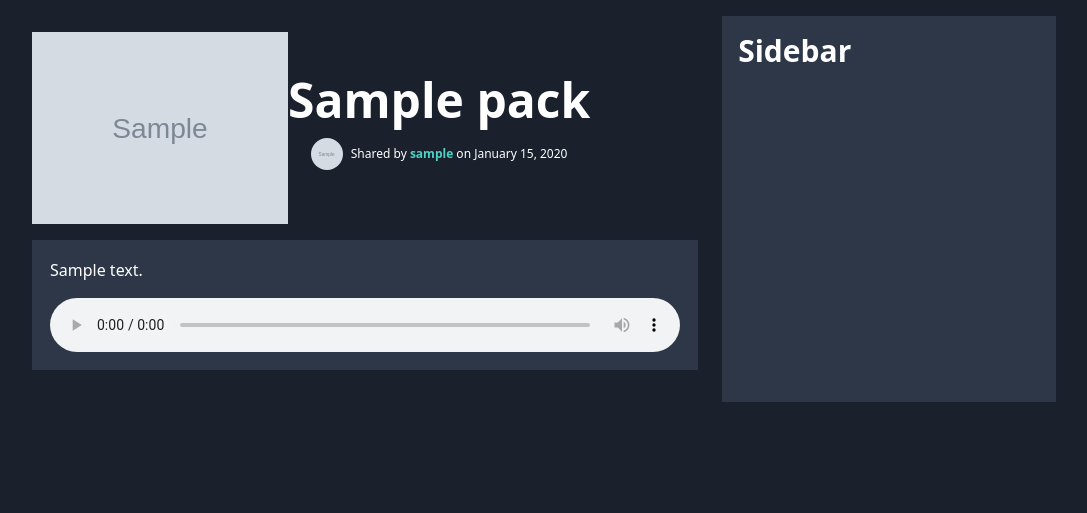
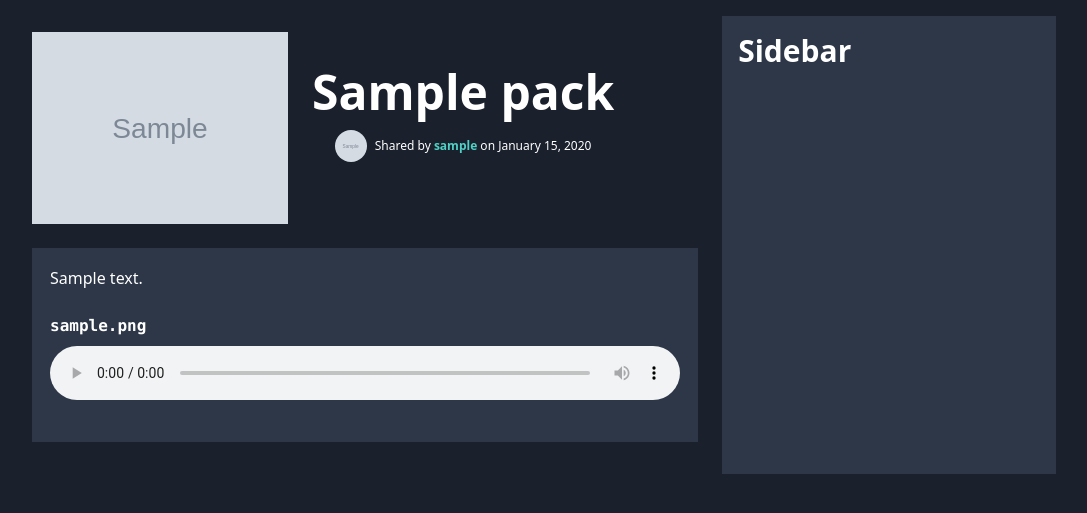
Before and after one commit to davidysoards/cookup, a Django app: a page that uses sound_share/templates/sound_share/pack_detail.html in a window 1280 px wide. Shown: the part 62-575 px from the top of the page, without its empty margins (96-1183 px from the left). Run offline with Django 3.2, Linux system fonts and the light colour scheme; tables that the repository leaves empty hold one stand-in row (values such as "Sample post"); grey boxes marked "Sample" are stand-in pictures.

Commit message:
List associated sounds on Pack Detail page

```diff
--- a/sound_share/models.py
+++ b/sound_share/models.py
@@ -5,6 +5,7 @@ from django.contrib.auth.models import User
 from django.utils.text import slugify
 from django.contrib import admin
 from django.urls import reverse
+import os
 
 
 class Pack(models.Model):
@@ -47,5 +48,9 @@ class Sound(models.Model):
     def __str__(self):
         return self.name
 
+    # get the file name without the path
+    def filename(self):
+        return os.path.basename(self.audio_file.name)
+
     # def get_absolute_url(self):
     #     return reverse("sound-detail", kwargs={"pk": self.pk})
--- a/sound_share/templates/sound_share/pack_detail.html
+++ b/sound_share/templates/sound_share/pack_detail.html
@@ -1,27 +1,32 @@
 {% extends "base.html" %}
 
 {% block main %}
-<div class="md:flex items-center">
+<div class="md:flex items-center mb-6">
   <img class="w-64 mx-auto md:mx-0 mb-4 md:mb-0" src="{{ object.image.url }}" alt="cover of {{ object.title }}">
-  <div class="md:ml-4">
+  <div class="md:ml-6">
     <h1 class="md:text-5xl mb-2 text-center md:text-left">{{ object.title }}</h1>
-    <div class="flex items-center mb-4 justify-center">
+    <div class="flex items-center mb-8 justify-center">
       <img class="w-8 h-8 object-cover rounded-full mr-2" src="{{ object.author.profile.image.url }}" alt="{{ object.author.username }}">
       <div class="text-xs">
         Shared by <a href="{% url 'user-packs' object.author.username %}">{{ object.author }}</a> on <time>{{ object.date_posted|date:"F d, Y" }}</time>
       </div>
     </div>
+    {% if object.author == user %}
+      <div class="mt-4 text-center md:text-left">
+        <a class="btn btn-primary" href="{% url 'pack-update' object.id object.slug %}">Update</a>
+        <a class="btn btn-danger ml-4" href="{% url 'pack-delete' object.id object.slug %}">Delete</a>
+      </div>
+    {% endif %}
   </div>
 </div>
 <div class="bg-gray-800 p-4 border-2 border-gray-800 mt-4">
-  <p class="mb-4">{{ object.description }}</p>
-  <audio src="{{ object.audio_file.url }}" controls class="w-full"></audio>
+  <p class="mb-6">{{ object.description }}</p>
+  {% for sound in object.sound_set.all %}
+    <p class="mb-2 font-bold font-mono">{{ sound.filename }}</p>
+    <audio src="{{ sound.audio_file.url }}" controls class="w-full mb-6"></audio>
+  {% endfor %}
   {% if object.author == user %}
-    <div class="mt-4">
-      <a class="btn btn-primary" href="{% url 'pack-update' object.id object.slug %}">Update</a>
-      <a class="btn btn-danger ml-4" href="{% url 'pack-delete' object.id object.slug %}">Delete</a>
-    </div>
+    <a class="btn btn-primary" href="{% url 'sound-create' %}?pack={{ object.pk }}">+</a>
   {% endif %}
-
 </div>
 {% endblock main %}
--- a/sound_share/templates/sound_share/pack_form.html
+++ b/sound_share/templates/sound_share/pack_form.html
@@ -8,6 +8,9 @@
     {{ form }}
   </fieldset>
   <button type="submit" class="btn btn-primary mt-6">Share</button>
+  {% if form.instance.id %}
+    <a href="{% url 'pack-detail' object.id object.slug %}" class="ml-4">Cancel</a>
+  {% endif %}
 </form>
 
 {% endblock main %}
--- a/sound_share/urls.py
+++ b/sound_share/urls.py
@@ -3,7 +3,8 @@ from . import views
 
 urlpatterns = [
     # SOUND
-    path("", views.home, name="home"),
+    # path("", views.home, name="home"),
+    path("", views.PackListView.as_view(), name="home"),
     path("sounds/", views.SoundListView.as_view(), name="sound-list"),
     path(
         "sound/<int:pk>/",
@@ -22,7 +23,7 @@ urlpatterns = [
     ),
     path("sound/new/", views.SoundCreateView.as_view(), name="sound-create"),
     # PACK
-    path("packs/", views.PackListView.as_view(), name="pack-list"),
+    # path("packs/", views.PackListView.as_view(), name="pack-list"),
     path(
         "pack/<int:pk>/<slug:slug_url>/",
         views.PackDetailView.as_view(),
--- a/sound_share/views.py
+++ b/sound_share/views.py
@@ -50,6 +50,13 @@ class SoundCreateView(LoginRequiredMixin, CreateView):
         kwargs = super(SoundCreateView, self).get_form_kwargs()
         kwargs.update({"user": self.request.user})
         return kwargs
+
+    # pass in intial input values using URL params
+    def get_initial(self):
+        initial = {}
+        for x in self.request.GET:
+            initial[x] = self.request.GET[x]
+        return initial
 
 
 class SoundUpdateView(LoginRequiredMixin, UserPassesTestMixin, UpdateView):
```
